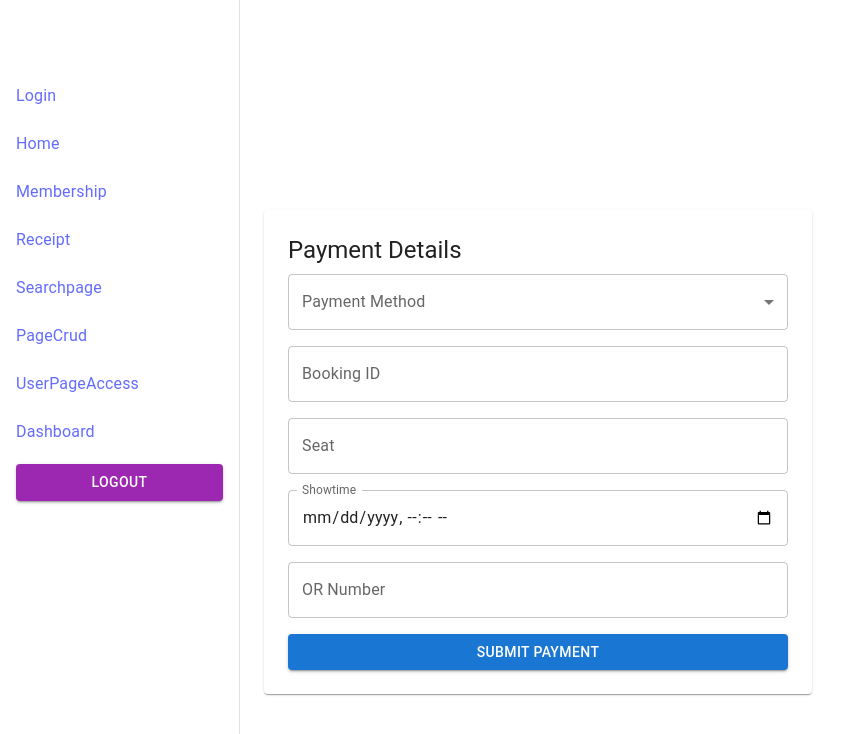
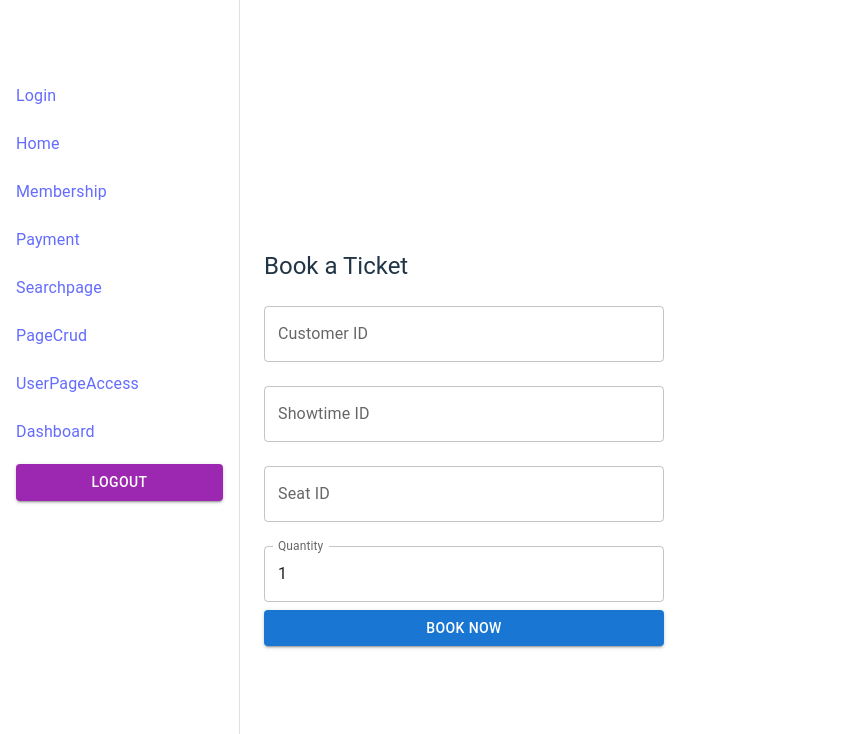
Before and after one commit to jobaji/cinema, a React (Vite) app in the folder frontend/: page /payment in a window 1280 px wide. Shown: the top 734 px of the page, without its empty margins (0-861 px from the left). Built offline with nearby package versions, Linux system fonts and the light colour scheme.

Commit message:
fourteenth commit

```diff
--- a/frontend/src/App.jsx
+++ b/frontend/src/App.jsx
@@ -11,8 +11,6 @@ import Dashboard from "./components/Dashboard";
 import Payment from "./components/Payment";
 import Membership from "./components/Membership";
 import Receipt from "./components/Receipt";
-
-
 
 import Movie1 from './components/movies/Movie1';
 import Movie2 from './components/movies/Movie2';
@@ -59,8 +57,8 @@ function MainLayout() {
           <ListItem component={Link} to="/membership">
             <ListItemText primary="Membership" />
           </ListItem>
-          <ListItem component={Link} to="/receipt">
-            <ListItemText primary="Receipt" />
+          <ListItem component={Link} to="/payment">
+            <ListItemText primary="Payment" />
           </ListItem>
           <ListItem component={Link} to="/searchpage">
             <ListItemText primary="Searchpage" />
@@ -97,8 +95,7 @@ function MainLayout() {
           <Route path="/dashboard" element={<Dashboard />} />
           <Route path="/payment" element={<Payment />} />
           <Route path="/membership" element={<Membership />} />
-          <Route path="/receipt" element={<Receipt />} />
-
+          <Route path="/receipt/:bookingId" element={<Receipt />} />
 
           <Route path="/movie1" element={<Movie1 />} />
           <Route path="/movie2" element={<Movie2 />} />
--- a/frontend/src/components/Payment.jsx
+++ b/frontend/src/components/Payment.jsx
@@ -1,106 +1,91 @@
 import React, { useState } from 'react';
-import {
-  Box,
-  Button,
-  TextField,
-  Typography,
-  FormControl,
-  InputLabel,
-  Select,
-  MenuItem,
-  Paper,
-} from '@mui/material';
+import axios from 'axios';
+import { TextField, Button, Typography, Box } from '@mui/material';
+import { useNavigate } from 'react-router-dom';
 
 const Payment = () => {
-  const [paymentMethod, setPaymentMethod] = useState('');
-  const [orNum, setOrNum] = useState('');
-  const [bookingId, setBookingId] = useState('');
-  const [seat, setSeat] = useState('');
-  const [showtime, setShowtime] = useState('');
+  const navigate = useNavigate();
+  const [form, setForm] = useState({
+    CustomerID: '',
+    ShowtimeID: '',
+    SeatID: '',
+    Booking_Quantity: 1
+  });
+
   const [message, setMessage] = useState('');
 
-  const handleSubmit = () => {
-    if (!paymentMethod || !orNum || !bookingId || !seat || !showtime) {
-      setMessage('Please fill in all fields.');
-      return;
+  const handleChange = (e) => {
+    setForm(prev => ({
+      ...prev,
+      [e.target.name]: e.target.value
+    }));
+  };
+
+  const handleSubmit = async (e) => {
+    e.preventDefault();
+    try {
+      const res = await axios.post("http://localhost:5000/bookings/with-discount", form);
+
+      const { message, ticket_price, bookingId } = res.data;
+      const finalPrice = ticket_price !== undefined
+        ? ` Final Ticket Price: ₱${Number(ticket_price).toFixed(2)}`
+        : "";
+
+      setMessage(`${message}${finalPrice}`);
+
+      // ✅ Redirect to receipt page with bookingId
+      navigate(`/receipt/${res.data.bookingId}`);
+
+    } catch (err) {
+      setMessage("Booking failed.");
+      console.error(err);
     }
-
-    const newPayment = {
-      BookingID: bookingId,
-      Seat: seat,
-      Showtime: showtime,
-      PaymentMethod: paymentMethod,
-      PaymentStatus: 'Pending',
-      OR_Num: orNum,
-    };
-
-    console.log('Submitting payment:', newPayment);
-    setMessage('Payment submitted successfully!');
   };
 
   return (
-    <Paper sx={{ maxWidth: 500, margin: 'auto', mt: 5, p: 3 }}>
-      <Typography variant="h5" gutterBottom>
-        Payment Details
-      </Typography>
-
-      <FormControl fullWidth sx={{ mb: 2 }}>
-        <InputLabel>Payment Method</InputLabel>
-        <Select
-          value={paymentMethod}
-          label="Payment Method"
-          onChange={(e) => setPaymentMethod(e.target.value)}
-        >
-          <MenuItem value="G-Cash">G-Cash</MenuItem>
-          <MenuItem value="Paymaya">Paymaya</MenuItem>
-          <MenuItem value="Credit Card">Credit Card</MenuItem>
-        </Select>
-      </FormControl>
+    <Box sx={{ maxWidth: 400, mx: "auto", mt: 4 }}>
+      <Typography variant="h5" gutterBottom>Book a Ticket</Typography>
 
       <TextField
+        label="Customer ID"
+        name="CustomerID"
         fullWidth
-        label="Booking ID"
-        value={bookingId}
-        onChange={(e) => setBookingId(e.target.value)}
-        sx={{ mb: 2 }}
+        margin="normal"
+        value={form.CustomerID}
+        onChange={handleChange}
+      />
+      <TextField
+        label="Showtime ID"
+        name="ShowtimeID"
+        fullWidth
+        margin="normal"
+        value={form.ShowtimeID}
+        onChange={handleChange}
+      />
+      <TextField
+        label="Seat ID"
+        name="SeatID"
+        fullWidth
+        margin="normal"
+        value={form.SeatID}
+        onChange={handleChange}
+      />
+      <TextField
+        label="Quantity"
+        name="Booking_Quantity"
+        type="number"
+        fullWidth
+        margin="normal"
+        value={form.Booking_Quantity}
+        onChange={handleChange}
       />
 
-      <TextField
-        fullWidth
-        label="Seat"
-        value={seat}
-        onChange={(e) => setSeat(e.target.value)}
-        sx={{ mb: 2 }}
-      />
-
-      <TextField
-        fullWidth
-        label="Showtime"
-        type="datetime-local"
-        value={showtime}
-        onChange={(e) => setShowtime(e.target.value)}
-        sx={{ mb: 2 }}
-        InputLabelProps={{ shrink: true }}
-      />
-
-      <TextField
-        fullWidth
-        label="OR Number"
-        value={orNum}
-        onChange={(e) => setOrNum(e.target.value)}
-        sx={{ mb: 2 }}
-      />
-
-      <Button variant="contained" fullWidth onClick={handleSubmit}>
-        Submit Payment
+      <Button variant="contained" color="primary" fullWidth onClick={handleSubmit}>
+        Book Now
       </Button>
 
-      {message && (
-        <Typography variant="body2" color="success.main" sx={{ mt: 2 }}>
-          {message}
-        </Typography>
-      )}
-    </Paper>
+      {message && <Typography sx={{ mt: 2 }}>{message}</Typography>}
+    </Box>
   );
 };
 
--- a/frontend/src/components/Receipt.jsx
+++ b/frontend/src/components/Receipt.jsx
@@ -1,26 +1,55 @@
 import React, { useEffect, useState } from 'react';
 import axios from 'axios';
-import { Box, Typography, Paper, Divider, List, ListItem, ListItemText, Button } from '@mui/material';
+import {
+  Box,
+  Typography,
+  Paper,
+  Divider,
+  List,
+  ListItem,
+  ListItemText,
+  Button
+} from '@mui/material';
 import CheckCircleIcon from '@mui/icons-material/CheckCircle';
 import { useNavigate, useParams } from 'react-router-dom';
 
 const Receipt = () => {
   const navigate = useNavigate();
-  const { bookingId } = useParams(); // assuming URL has /receipt/:bookingId
-
+  const { bookingId } = useParams();
   const [receipt, setReceipt] = useState(null);
+  const [loading, setLoading] = useState(true);
 
   useEffect(() => {
-  if (!bookingId) return;
-  axios.get(`http://localhost:5000/api/payment/${bookingId}`)
-    .then(response => setReceipt(response.data))
-    .catch(err => console.error('Error fetching receipt:', err));
-}, [bookingId]);
+    if (!bookingId) return;
+    axios
+      .get(`http://localhost:5000/api/payment/${bookingId}`)
+      .then((response) => {
+        setReceipt(response.data);
+        setLoading(false);
+      })
+      .catch((err) => {
+        console.error('❌ Error fetching receipt:', err);
+        setReceipt({ error: true });
+        setLoading(false);
+      });
+  }, [bookingId]);
 
-  if (!receipt) {
+  const handlePrint = () => {
+    window.print();
+  };
+
+  if (loading) {
     return (
       <Typography align="center" mt={5}>
         Loading your receipt...
+      </Typography>
+    );
+  }
+
+  if (!receipt || receipt.error) {
+    return (
+      <Typography align="center" mt={5} color="error">
+        Failed to load receipt. Please try again.
       </Typography>
     );
   }
@@ -43,11 +72,21 @@ const Receipt = () => {
         <Box sx={{ mb: 2 }}>
           <Typography variant="subtitle1" gutterBottom><strong>Receipt Summary</strong></Typography>
           <Typography variant="body2">Booking ID: <strong>{receipt.BookingID}</strong></Typography>
-          <Typography variant="body2">Seat: <strong>{receipt.Seat}</strong></Typography>
-          <Typography variant="body2">Showtime: <strong>{new Date(receipt.Showtime).toLocaleString()}</strong></Typography>
-          <Typography variant="body2">Payment Method: <strong>{receipt.PaymentMethod}</strong></Typography>
-          <Typography variant="body2">OR Number: <strong>{receipt.OR_Num}</strong></Typography>
-          <Typography variant="body2">Payment Status: <strong>{receipt.PaymentStatus}</strong></Typography>
+          {receipt.Seat && <Typography variant="body2">Seat: <strong>{receipt.Seat}</strong></Typography>}
+          {receipt.Showtime && (
+            <Typography variant="body2">
+              Showtime: <strong>{new Date(receipt.Showtime).toLocaleString()}</strong>
+            </Typography>
+          )}
+          {receipt.PaymentMethod && (
+            <Typography variant="body2">Payment Method: <strong>{receipt.PaymentMethod}</strong></Typography>
+          )}
+          {receipt.OR_Num && (
+            <Typography variant="body2">OR Number: <strong>{receipt.OR_Num}</strong></Typography>
+          )}
+          {receipt.PaymentStatus && (
+            <Typography variant="body2">Payment Status: <strong>{receipt.PaymentStatus}</strong></Typography>
+          )}
         </Box>
 
         <Divider sx={{ my: 2 }} />
@@ -63,14 +102,10 @@ const Receipt = () => {
           </List>
         </Box>
 
-        <Button
-          variant="contained"
-          fullWidth
-          sx={{ mt: 3 }}
-          onClick={() => navigate('/home')}
-        >
-          DONE
-        </Button>
+        <Box display="flex" gap={2} mt={3}>
+          <Button variant="outlined" fullWidth onClick={handlePrint}>Print</Button>
+          <Button variant="contained" fullWidth onClick={() => navigate('/home')}>Done</Button>
+        </Box>
       </Paper>
     </Box>
   );
--- a/frontend/src/components/membership.jsx
+++ b/frontend/src/components/membership.jsx
@@ -1,63 +1,67 @@
-import React, { useState } from "react";
-import axios from "axios";
+import React, { useState } from 'react';
+import axios from 'axios';
+import { TextField, Button, Typography, Box, MenuItem } from '@mui/material';
+import { useNavigate } from 'react-router-dom';
 
 const Membership = () => {
-  const [formData, setFormData] = useState({
-    name: "",
-    age: "",
-    gender: "",
-    email: "",
-    preferredGenre: "",
-    paymentMethod: "G-Cash",
-    amount: "999.00",
+    const navigate = useNavigate();
+  const [form, setForm] = useState({
+    name: '',
+    age: '',
+    gender: '',
+    email: '',
+    preferredGenre: '',
+    paymentMethod: 'G-Cash',
+    amount: '999.00'
   });
 
-  const [message, setMessage] = useState("");
+  const [message, setMessage] = useState('');
 
   const handleChange = (e) => {
-    setFormData((prev) => ({
+    setForm(prev => ({
       ...prev,
-      [e.target.name]: e.target.value,
+      [e.target.name]: e.target.value
     }));
   };
 
   const handleSubmit = async (e) => {
     e.preventDefault();
-    setMessage("Processing...");
-
     try {
-      const response = await axios.post("http://localhost:5000/register-with-membership", formData);
-      setMessage(response.data.message || "Success!");
+      await axios.post('http://localhost:5000/register-with-membership', form);
+      setMessage("Membership activated! You now get 10% off movie bookings for 1 year.");
     } catch (error) {
       console.error(error);
-      setMessage("An error occurred while registering.");
+      setMessage("Error activating membership.");
     }
   };
 
   return (
-    <div style={{ maxWidth: "500px", margin: "auto", padding: "20px" }}>
-      <h2>Register with Membership</h2>
+    <Box sx={{ maxWidth: 500, mx: "auto", mt: 4 }}>
+      <Typography variant="h5" gutterBottom>Activate Membership</Typography>
       <form onSubmit={handleSubmit}>
-        <input type="text" name="name" placeholder="Full Name" required onChange={handleChange} /><br /><br />
-        <input type="number" name="age" placeholder="Age" required onChange={handleChange} /><br /><br />
-        <select name="gender" required onChange={handleChange}>
-          <option value="">Select Gender</option>
-          <option>Male</option>
-          <option>Female</option>
-        </select><br /><br />
-        <input type="email" name="email" placeholder="Email" required onChange={handleChange} /><br /><br />
-        <input type="text" name="preferredGenre" placeholder="Preferred Movie Genre" required onChange={handleChange} /><br /><br />
-        <select name="paymentMethod" required onChange={handleChange}>
-          <option>G-Cash</option>
-          <option>Paymaya</option>
-          <option>Cash</option>
-          <option>Credit Card</option>
-        </select><br /><br />
-        <input type="text" name="amount" value={formData.amount} readOnly /><br /><br />
-        <button type="submit">Activate Membership</button>
+        <TextField fullWidth margin="normal" label="Name" name="name" required onChange={handleChange} />
+        <TextField fullWidth margin="normal" label="Age" name="age" type="number" required onChange={handleChange} />
+        <TextField fullWidth margin="normal" label="Gender" name="gender" required onChange={handleChange} />
+        <TextField fullWidth margin="normal" label="Email" name="email" required onChange={handleChange} />
+        <TextField fullWidth margin="normal" label="Preferred Genre" name="preferredGenre" onChange={handleChange} />
+        <TextField
+          fullWidth
+          margin="normal"
+          select
+          label="Payment Method"
+          name="paymentMethod"
+          value={form.paymentMethod}
+          onChange={handleChange}
+        >
+          <MenuItem value="G-Cash">G-Cash</MenuItem>
+          <MenuItem value="Cash">Cash</MenuItem>
+          <MenuItem value="Paymaya">Paymaya</MenuItem>
+        </TextField>
+        <TextField fullWidth margin="normal" label="Amount" value={form.amount} name="amount" disabled />
+        <Button type="submit" variant="contained" fullWidth onClick={() => navigate(`/payment`)}>Activate Membership</Button>
       </form>
-      {message && <p>{message}</p>}
-    </div>
+      {message && <Typography sx={{ mt: 2 }}>{message}</Typography>}
+    </Box>
   );
 };
 
```
Also changed, not shown: 1 other file (tests, documents, lock files or other folders).
